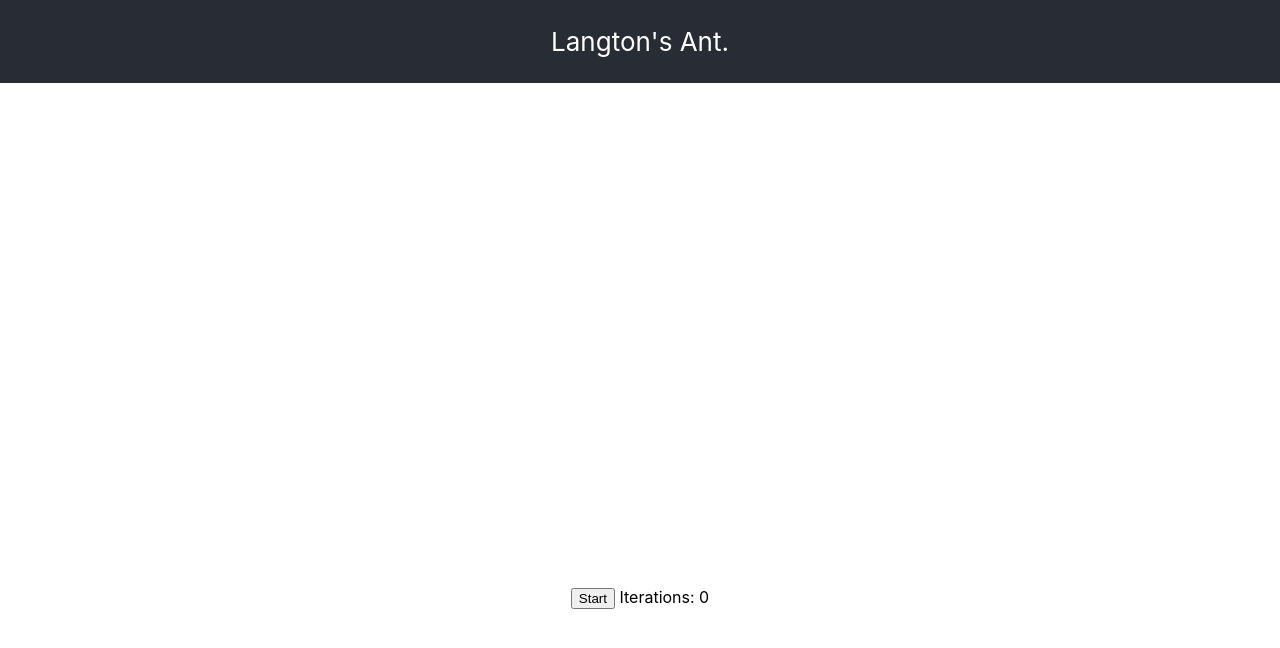
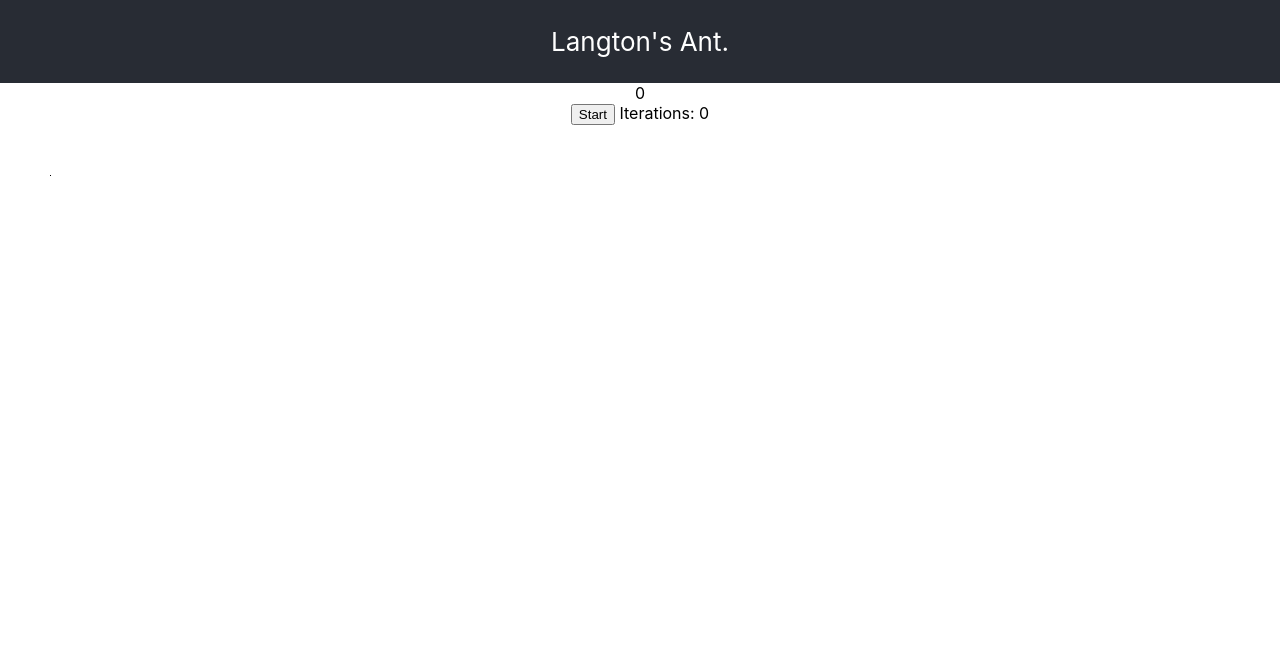
Before and after one commit to douglasom/langton, a React (Create React App) app: page / in a window 1280 px wide. Shown: the top 648 px of the page. Built offline with nearby package versions, Linux system fonts and the light colour scheme.

Commit message:
Ant moving on board

```diff
--- a/public/index.html
+++ b/public/index.html
@@ -29,6 +29,7 @@
   <body>
     <noscript>You need to enable JavaScript to run this app.</noscript>
     <div id="root"></div>
+    <canvas id="antCanvas" width="400" height="400"></canvas>
     <!--
       This HTML file is a template.
       If you open it directly in the browser, you will see an empty page.
--- /dev/null
+++ b/src/Ant.js
@@ -0,0 +1,13 @@
+class Ant {
+    constructor(props) {
+        this.board = props.board
+        this.x = 50
+        this.y = 50
+    }
+
+    move = () => {
+        this.x++
+    }
+}
+
+export default Ant;
--- a/src/App.js
+++ b/src/App.js
@@ -1,22 +1,59 @@
 import './App.css';
 import Timer from './Timer.js';
-import Canvas from './Canvas.js';
+import Board from './Board.js';
+import Ant from './Ant.js';
+import React from 'react';
 
-function antWalk() {
-  console.log("another step.")
+class App extends React.Component {
+
+  createBoard = () => {
+    const w = 400
+    const h = 400
+    const board = []
+    for (let i = 0; i < w; i++) {
+      board[i] = []
+      board[i].fill(false, 0, h)
     }
-function App() {
+    return board
+  }
+
+  constructor() {
+    super()
+    const board = this.createBoard()
+    this.state = {
+      ant: new Ant(board),
+      iteration: 0,
+      board: board
+    }
+  }
+
+  antWalk = () => {
+    const ant = this.state.ant
+    ant.move()
+    const iteration = this.state.iteration + 1
+    console.log("stepped on (" + ant.x + ", " + ant.y + "), iteration " + iteration)
+    this.setState({
+      ant: ant,
+      iteration: iteration
+    })
+  }
+  render = () => {
     return (
       <div className="App">
-      <header className="App-header">
+        {this.header()}
+        <Board ant={this.state.ant} antCanvas={document.getElementById("antCanvas")} iteration={this.state.iteration} />
+        <Timer action={this.antWalk} />
+      </div>
+    )
+  }
+
+  header = () => {
+    return <header className="App-header">
       <p>
         Langton's Ant.
       </p>
     </header>
-      <Canvas />
-      <Timer action={antWalk} />
-    </div>
-  )
+  }
 }
 
 export default App;
--- /dev/null
+++ b/src/Board.js
@@ -0,0 +1,30 @@
+import React from "react"
+
+class Board extends React.Component {
+  constructor(props) {
+    super(props)
+    this.state = {
+      board: this.props.board,
+      ant: this.props.ant,
+      iteration: this.props.iteration
+    }
+  }
+
+  render = () => {
+    this.renderAnt()
+
+    return (
+        <label>{this.state.iteration}</label>
+    )
+  }
+
+
+  renderAnt = () => {
+    const canvas = this.props.antCanvas
+    const ctx = canvas.getContext("2d")
+    ctx.fillStyle = 'black'
+    ctx.fillRect(this.state.ant.x, this.state.ant.y, 1, 1)
+  }
+}
+
+export default Board
--- a/src/Canvas.js
+++ /dev/null
@@ -1,8 +0,0 @@
-
-function Canvas() {
-  return (
-      <canvas id="grid" width="500" height="500"></canvas>
-  )
-}
-
-export default Canvas
--- a/src/Timer.js
+++ b/src/Timer.js
@@ -22,7 +22,7 @@ class Timer extends React.Component {
     }
 
     start = () => {
-        const intervalId = setInterval(this.run, 1000)
+        const intervalId = setInterval(this.run, 10)
         this.setState({
             intervalId: intervalId,
             startStopLabel: "Stop"
```
Lines whose indentation alone changed are shown as unchanged.
